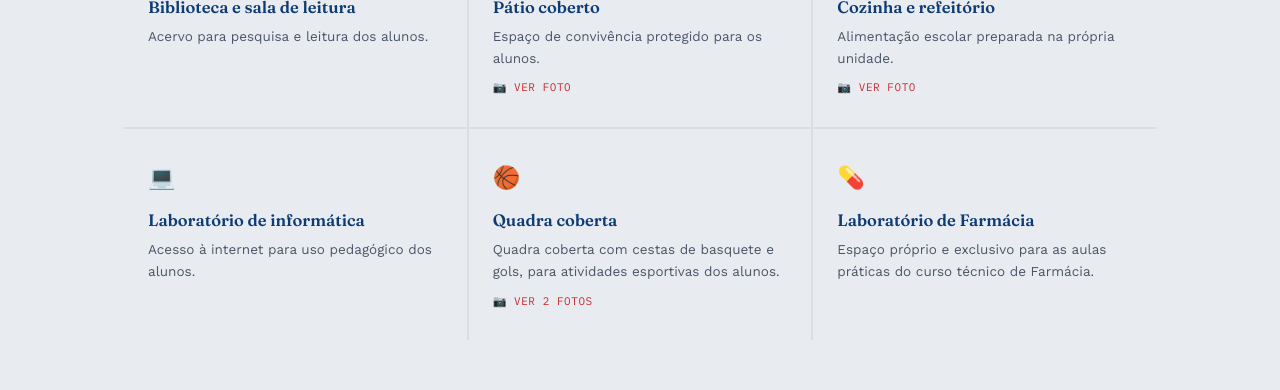
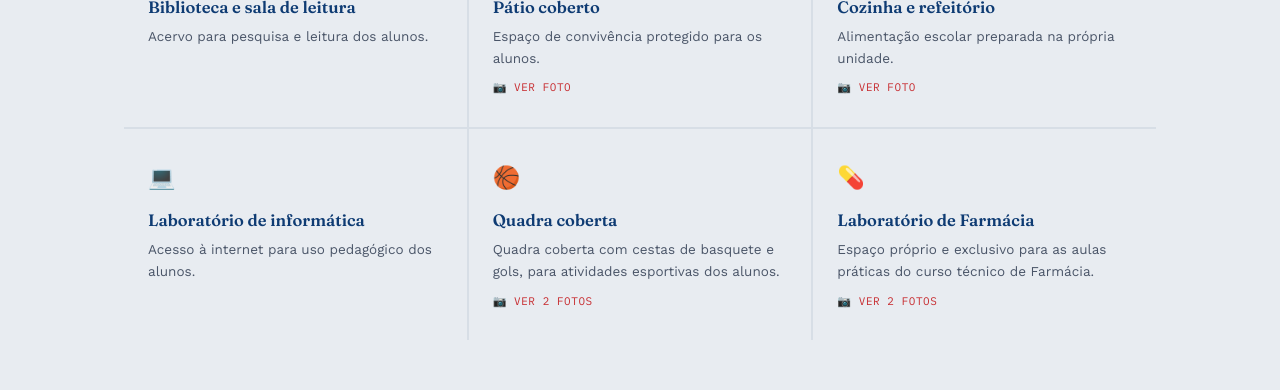
Before and after one commit to Hugao34xd/site-escola, a plain HTML site: page index.html in a window 1280 px wide. Shown: the part 3500-3890 px from the top of the page. Drawn offline with nearby package versions, Linux system fonts and the light colour scheme.

Commit message:
Update index.html

```diff
--- a/index.html
+++ b/index.html
@@ -169,7 +169,7 @@
       <div class="infra-item has-photo" tabindex="0" role="button" data-title="Cozinha e refeitório" data-photos="images/cozinha.webp"><div class="ico">🍽️</div><h3>Cozinha e refeitório</h3><p>Alimentação escolar preparada na própria unidade.</p><span class="photo-hint">📷 Ver foto</span></div>
       <div class="infra-item"><div class="ico">💻</div><h3>Laboratório de informática</h3><p>Acesso à internet para uso pedagógico dos alunos.</p></div>
       <div class="infra-item has-photo" tabindex="0" role="button" data-title="Quadra coberta" data-photos="images/quadra-1.webp|images/quadra-2.webp"><div class="ico">🏀</div><h3>Quadra coberta</h3><p>Quadra coberta com cestas de basquete e gols, para atividades esportivas dos alunos.</p><span class="photo-hint">📷 Ver 2 fotos</span></div>
-      <div class="infra-item"><div class="ico">💊</div><h3>Laboratório de Farmácia</h3><p>Espaço próprio e exclusivo para as aulas práticas do curso técnico de Farmácia.</p></div>
+      <div class="infra-item has-photo" tabindex="0" role="button" data-title="Laboratório de Farmácia" data-photos="images/laboratorio-1.webp|images/laboratorio-2.webp"><div class="ico">💊</div><h3>Laboratório de Farmácia</h3><p>Espaço próprio e exclusivo para as aulas práticas do curso técnico de Farmácia.</p><span class="photo-hint">📷 Ver 2 fotos</span></div>
     </div>
     <div class="infra-data">
       <h3 class="data-title">Ambientes e equipamentos</h3>
```
